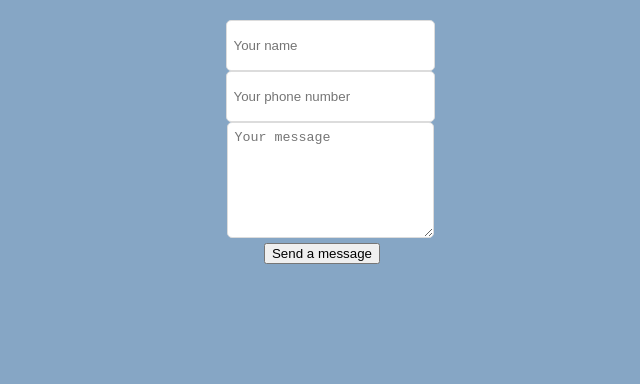
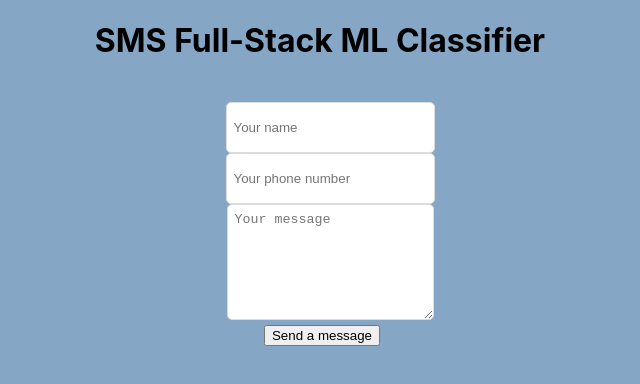
Before and after one commit to djprofessorkash/CodingWeekDSSE, a React (Create React App) app in the folder client/: page / in a window 1280 px wide. Shown: the top 384 px of the page, without its empty margins (320-960 px from the left). Built offline with nearby package versions, Linux system fonts and the light colour scheme.

Commit message:
[UPDATE] Added web app titles

```diff
--- a/client/public/index.html
+++ b/client/public/index.html
@@ -4,7 +4,7 @@
     <meta charset="utf-8" />
     <meta name="viewport" content="width=device-width, initial-scale=1" />
     <meta name="theme-color" content="#000000" />
-    <title>React App</title>
+    <title>SMS Classifier App</title>
   </head>
   <body>
     <noscript>You need to enable JavaScript to run this app.</noscript>
--- a/client/src/App.jsx
+++ b/client/src/App.jsx
@@ -12,6 +12,7 @@ function App() {
 	// Serve overall JSX layout for web app using contact form and response modal
   	return (
     	<div className="App">
+			<h1>SMS Full-Stack ML Classifier</h1>
       		<ContactForm setSubmitted={setSubmitted} setSpamDetected={setSpamDetected}/>
       		{submitted ? <ResponseModal spamDetected={spamDetected} /> : null}
     	</div>
```
